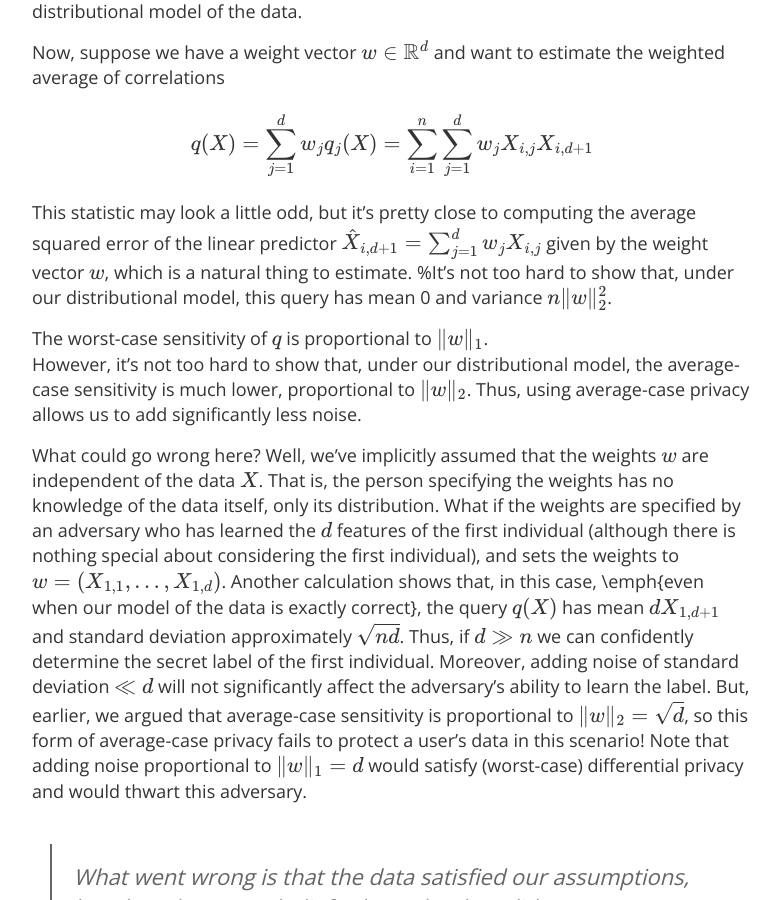
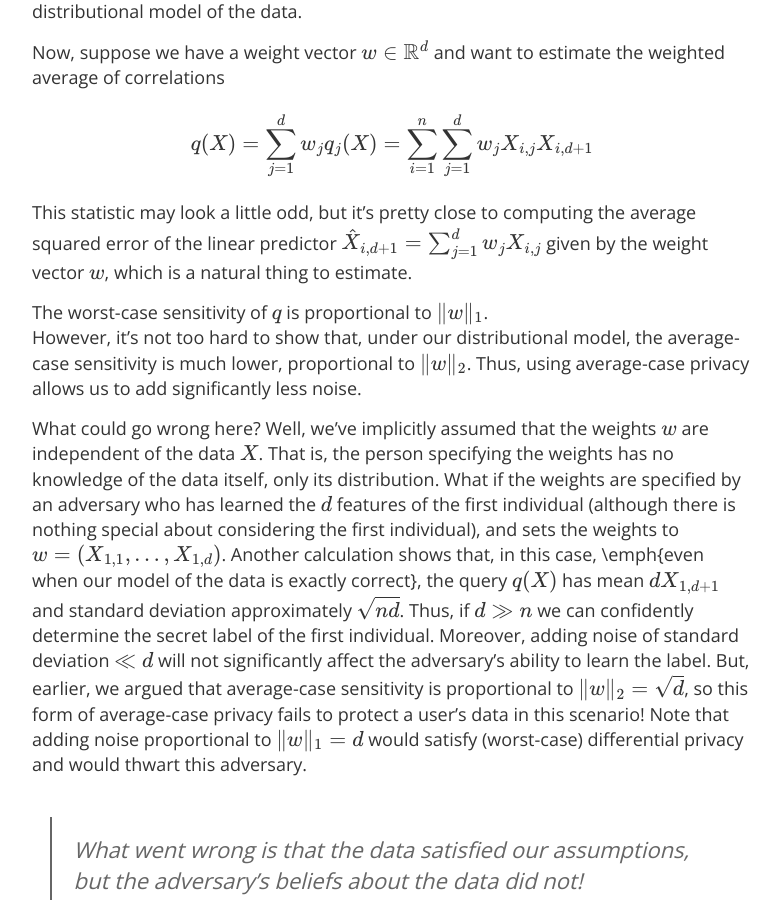
Before and after one commit to differentialprivacy/differentialprivacy, a Jekyll site: the page built from _posts/2020-07-22-average-case-dp.md, in a window 1280 px wide and 900 px high, scrolled down 4046 px. Shown: the whole window, without its empty margins (248-1029 px from the left). Built offline with Jekyll 4.4.1, drawn with Linux system fonts in a browser that asks for light colours; comment, search, counter and statistics services are not loaded.

Commit message:
oops, latex comment

```diff
--- a/_posts/2020-07-22-average-case-dp.md
+++ b/_posts/2020-07-22-average-case-dp.md
@@ -83,7 +83,7 @@ Now, suppose we have a weight vector \\( w \in \mathbb{R}^{d} \\) and want to es
 \\[
 q(X) = \sum_{j = 1}^{d} w_j q_j(X) = \sum_{i=1}^{n} \sum_{j=1}^{d} w_{j} X_{i,j} X_{i,d+1}
 \\]
-This statistic may look a little odd, but it's pretty close to computing the average squared error of the linear predictor \\( \hat X_{i,d+1} = \sum_{j=1}^{d} w_j X_{i,j} \\) given by the weight vector \\( w \\), which is a natural thing to estimate.  %It's not too hard to show that, under our distributional model, this query has mean 0 and variance \\( n\\\| w \\\|_2^2 \\).
+This statistic may look a little odd, but it's pretty close to computing the average squared error of the linear predictor \\( \hat X_{i,d+1} = \sum_{j=1}^{d} w_j X_{i,j} \\) given by the weight vector \\( w \\), which is a natural thing to estimate.
 
 The worst-case sensitivity of \\(q\\) is proportional to \\( \\\|w\\\|_1 \\).
 However, it's not too hard to show that, under our distributional model, the average-case sensitivity is much lower, proportional to \\( \\\| w \\\|_2 \\).  Thus, using average-case privacy allows us to add significantly less noise.
```
